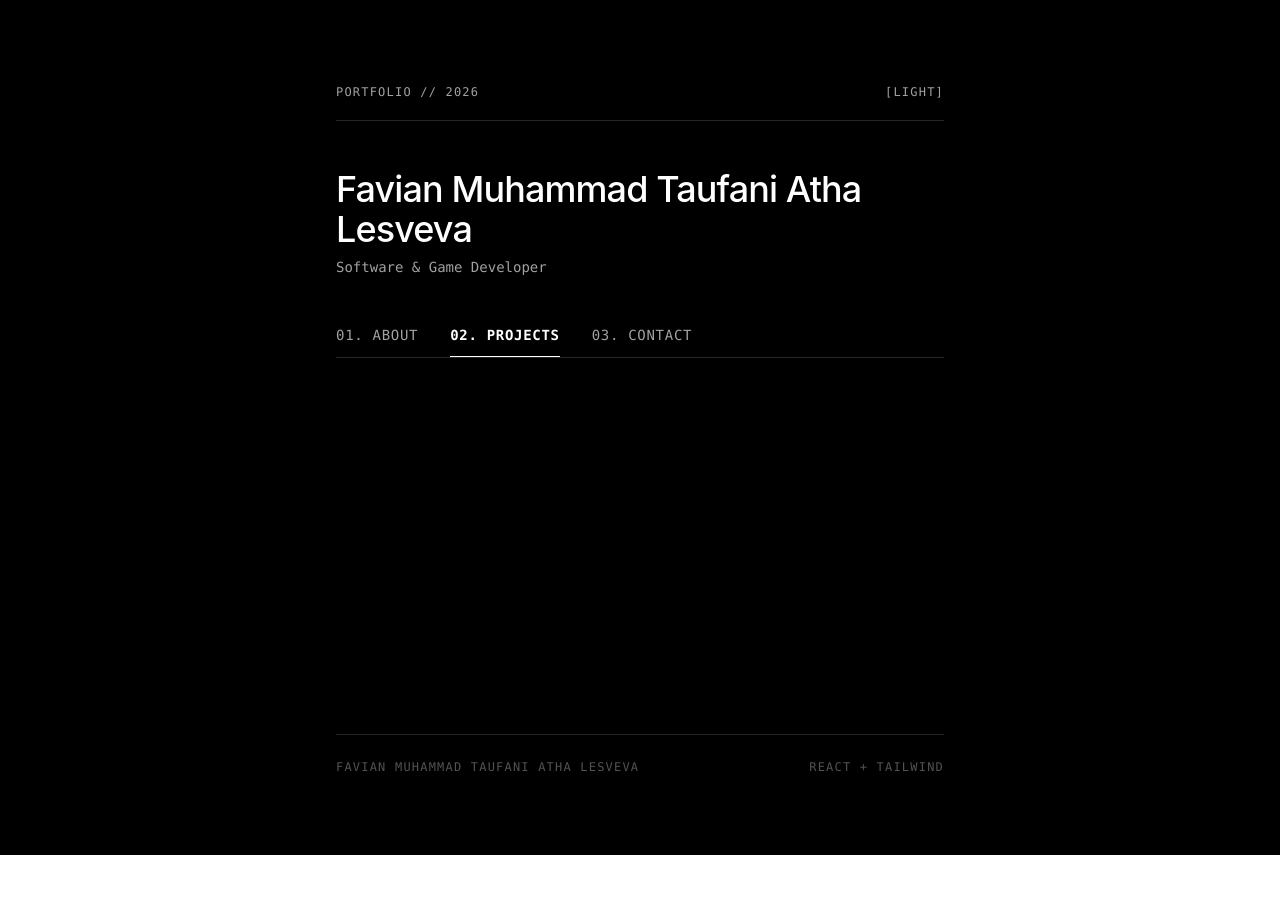
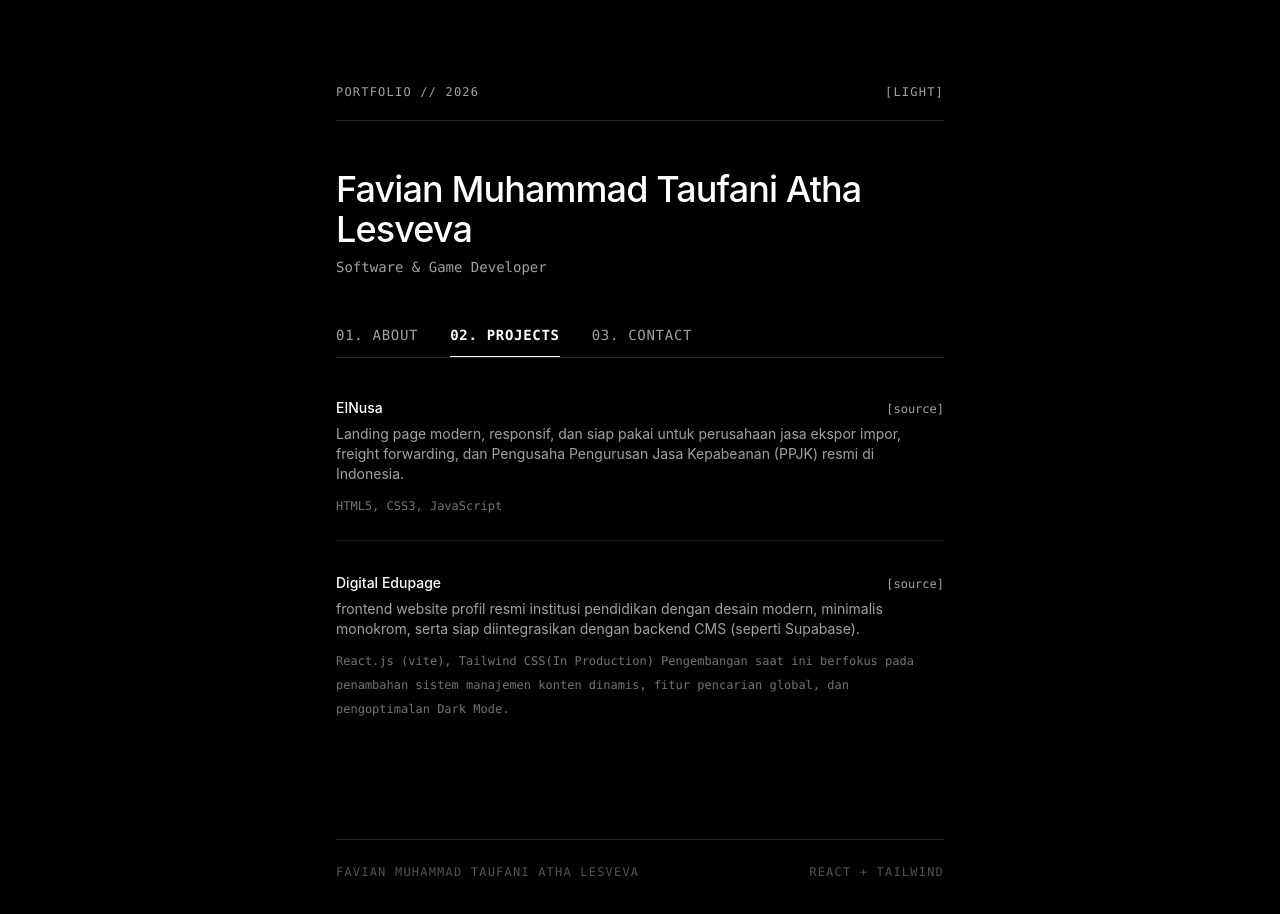
Before and after one commit to Rven24/My-Digital-Resume, a React (Vite) app: page / in a window 1280 px wide. Both pictures are taken after a click on the button "02. PROJECTS". Shown: the top 914 px of the page. Before the commit the page ends 855 px from the top, so only its background shows below. Built offline with nearby package versions, Linux system fonts and the light colour scheme.

Commit message:
Update TabProjects.jsx

```diff
--- a/src/components/TabProjects.jsx
+++ b/src/components/TabProjects.jsx
@@ -1,11 +1,19 @@
 export default function TabProjects() {
   const projectList = [
-    // {
-    //   title: 'Digital Resume Card',
-    //   desc: 'Minimalist interactive personal resume built with React and Tailwind CSS.',
-    //   tech: 'React, Tailwind',
-    //   link: 'https://github.com',
-    // },
+    {
+      title: 'EINusa',
+      desc: 'Landing page modern, responsif, dan siap pakai untuk perusahaan jasa ekspor impor, freight forwarding, dan Pengusaha Pengurusan Jasa Kepabeanan (PPJK) resmi di Indonesia.',
+      tech: 'HTML5, CSS3, JavaScript',
+      link: 'https://einusa.iann.my.id',
+    },
+    {
+      title: 'Digital Edupage',
+      desc: 'frontend website profil resmi institusi pendidikan dengan desain modern, minimalis monokrom, serta siap diintegrasikan dengan backend CMS (seperti Supabase).',
+      tech: 'React.js (vite), Tailwind CSS',
+      link: 'https://github.com/VyannOrg/digital-edupage',
+      soonfeature: '(In Production) Pengembangan saat ini berfokus pada penambahan sistem manajemen konten dinamis, fitur pencarian global, dan pengoptimalan Dark Mode.',
+    },
+
   ];
 
   return (
@@ -34,6 +42,9 @@ export default function TabProjects() {
           <span className="text-[10px] sm:text-xs font-mono text-neutral-400 dark:text-neutral-500">
             {project.tech}
           </span>
+          <span className="text-[8px] sm:text-xs font-mono text-neutral-400 dark:text-neutral-500">
+            {project.soonfeature}
+          </span>
         </div>
       ))}
     </div>
```
